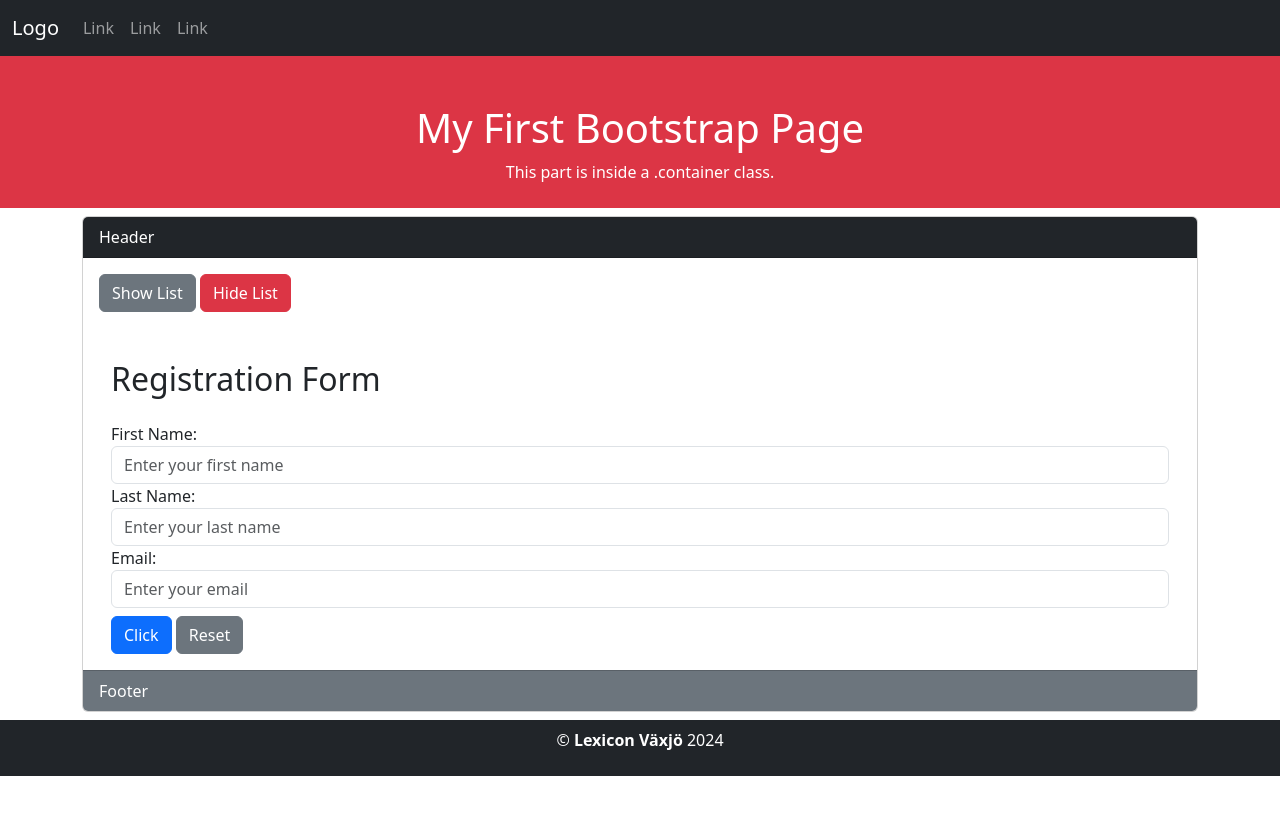
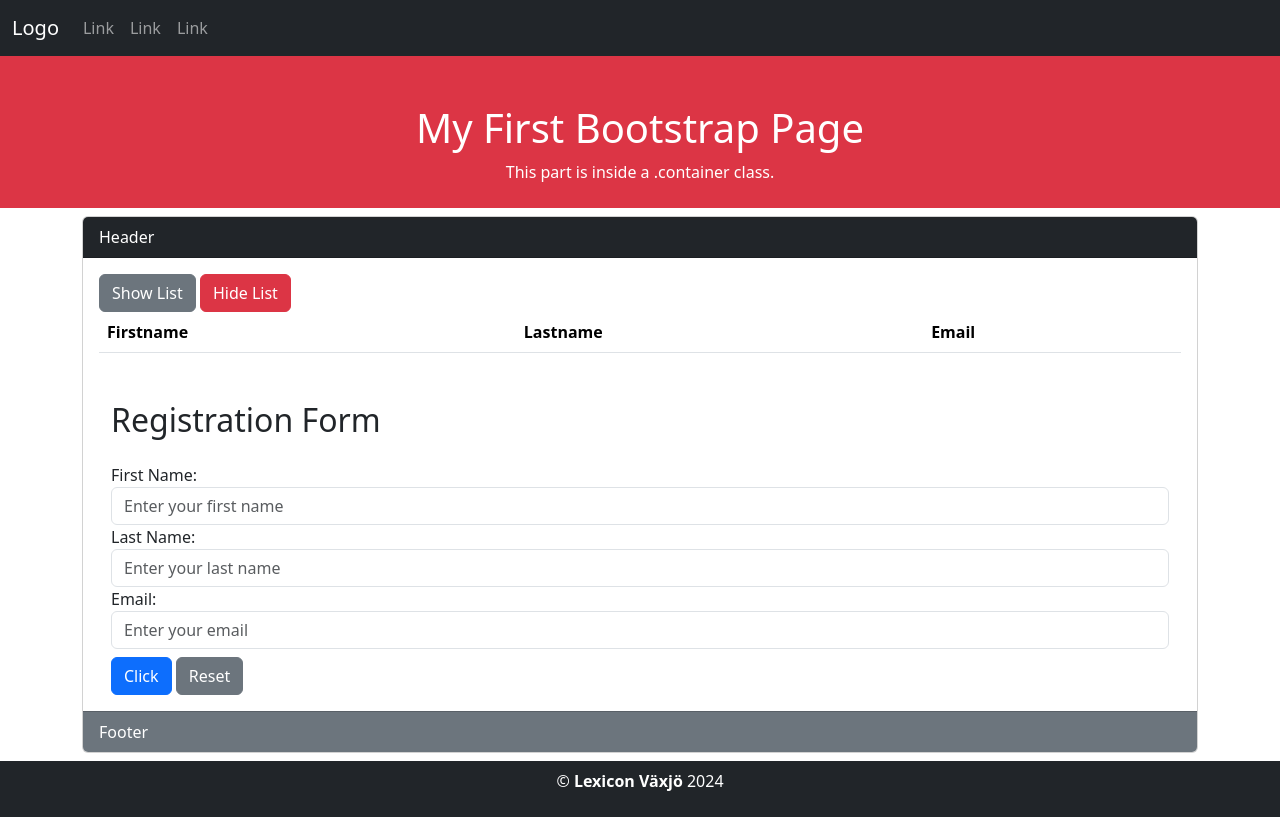
Before and after one commit to FaFa987/javascript-lexicon, a plain HTML site: page html-ex.html in a window 1280 px wide. Drawn offline with nearby package versions, Linux system fonts and the light colour scheme.

Commit message:
Section = getElementById </script> --> end of body

```diff
--- a/html-ex.html
+++ b/html-ex.html
@@ -9,7 +9,7 @@
       href="https://cdn.jsdelivr.net/npm/bootstrap@5.3.2/dist/css/bootstrap.min.css"
       rel="stylesheet"
     />
-    <script src="index.js"></script>
+
   </head>
   <body>
     <nav class="navbar navbar-expand-sm bg-dark navbar-dark">
--- a/index.js
+++ b/index.js
@@ -26,6 +26,9 @@ headerText.forEach(headertext => {
 thead.appendChild(headerRow);
 table.appendChild(thead);
 
+const dataTableSection = document.getElementById("data-table");
+dataTableSection.appendChild(table);
+
 /*
 <thead>
 <tr>
```
